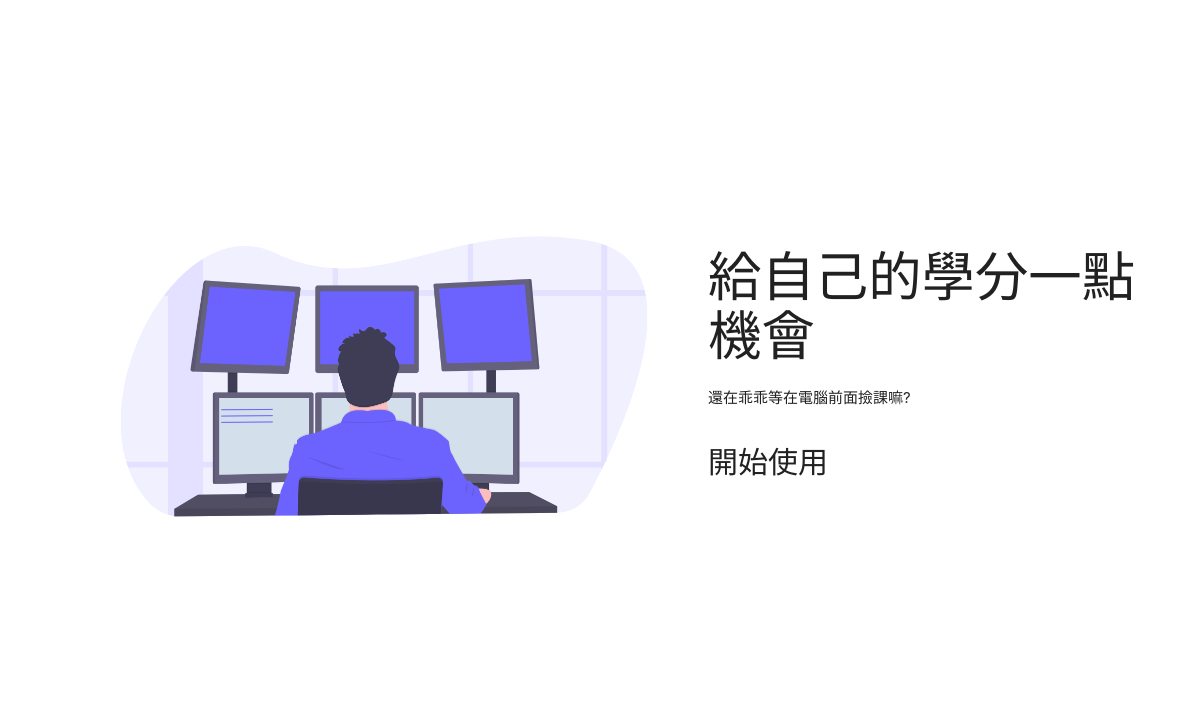
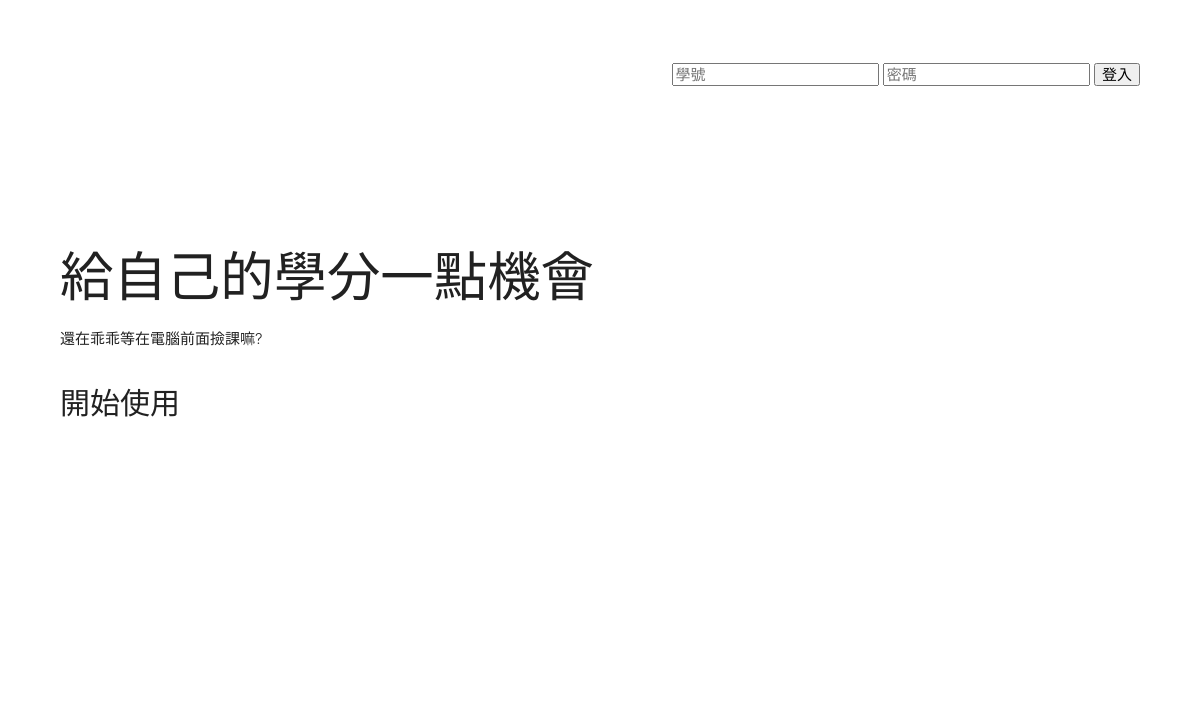
Before and after one commit to MissterHao/WannaClass, an Electron app: page renderer/index.html in a window 1200 px wide. Both pictures are taken after a click on the element "開始使用". Shown: the top 708 px of the page. Drawn offline with Linux system fonts and the light colour scheme.

Commit message:
feat: cta move with controlling flex basis

```diff
--- a/renderer/index.html
+++ b/renderer/index.html
@@ -58,7 +58,7 @@
 
 
 
-
+<script src="./js/landing.js"></script>
 </body>
 
 </html>
--- /dev/null
+++ b/renderer/js/landing.js
@@ -0,0 +1,6 @@
+const cta = document.querySelector(".login-panel .cta")
+
+cta.onclick = function(){
+    document.querySelector(".login-panel .hero-image").classList.toggle("move-to-hidden")
+    document.querySelector(".login-panel .hero-text").classList.toggle("move-to-hidden")
+}
--- a/renderer/scss/_login-page.scss
+++ b/renderer/scss/_login-page.scss
@@ -16,7 +16,7 @@
 
         overflow-x: hidden;
 
-
+        // position: relative;
 
         .hero-image {
             background-image   : url("/assets/undraw_programming_2svr.png");
@@ -25,6 +25,15 @@
             background-size    : contain;
 
             flex: 1 0 60%;
+
+            transition: .8s;
+
+
+            &.move-to-hidden {
+                flex: 0 0 0px;
+                transform: translateX(-100%);
+            }
+
         }
 
         .hero-text {
@@ -33,6 +42,17 @@
             flex-direction: column;
             align-items   : start;
             padding-top: 10em;
+
+            h2 {
+                word-wrap: break-word;
+            }
+            transition: .8s;
+            &.move-to-hidden {
+            }
+        }
+
+        .hero-desc {
+            font-weight: 300;
         }
 
         .cta {
@@ -85,7 +105,6 @@
                     &:hover:before {
                         transform: scale(1);
                     }
-
                     &:before {
                         content: '';
                         position: absolute;
@@ -95,7 +114,6 @@
                         border-radius: 50%;
                         transform: scale(0);
                         transition: .5s;
-
                     }
 
                 }
```
Also changed, not shown: renderer/css/wannaclass.css, 1 other file.
